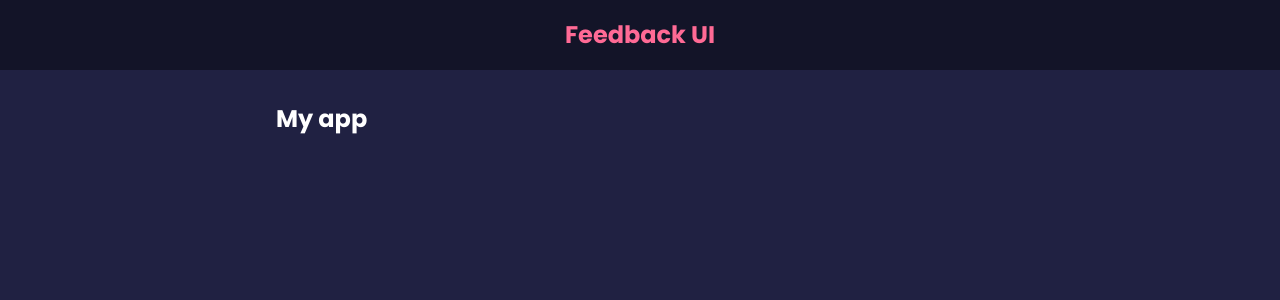
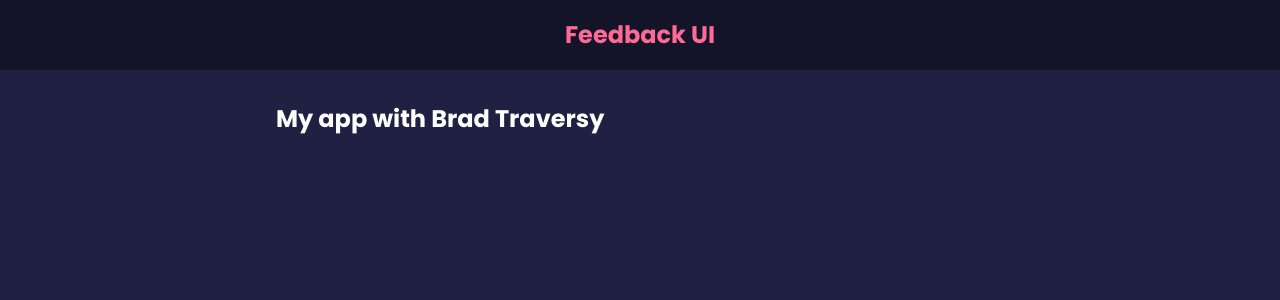
Before and after one commit to frontendmyfriend/feedback_app_Traversy_react, a React (Create React App) app: page / in a window 1280 px wide. Shown: the top 300 px of the page. Built offline with nearby package versions, Linux system fonts and the light colour scheme.

Commit message:
added FeedbackStats component

```diff
--- a/src/App.js
+++ b/src/App.js
@@ -5,7 +5,7 @@ function App () {
         <>
             <Header />
         <div className="container">
-            <h2>My app</h2>
+            <h2>My app with Brad Traversy</h2>
         </div>
         </>
     )
```
